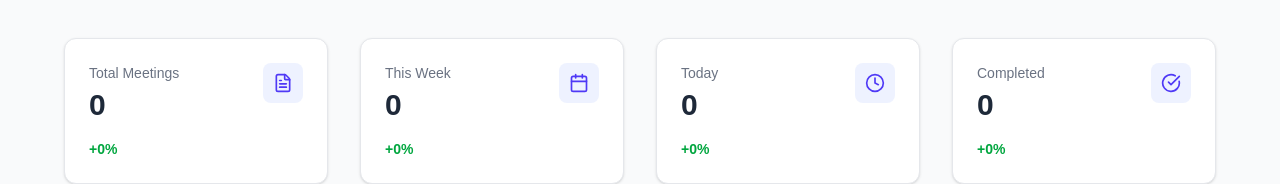
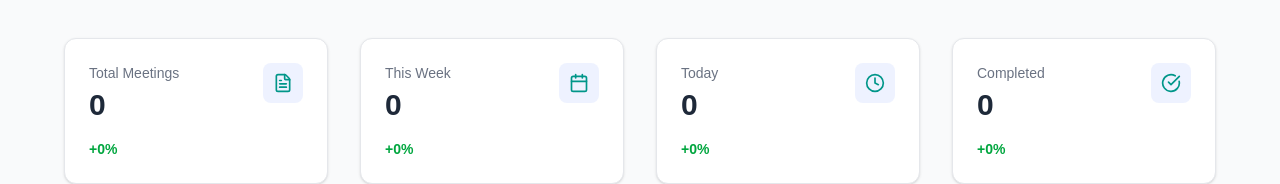
Before and after one commit to Muhammad-Abdullah983/AI-Meating-Recorder, a Next.js app: page /dashboard in a window 1280 px wide. Shown: the part 135-319 px from the top of the page. Built offline with nearby package versions, Linux system fonts and the light colour scheme; no server answers; sample sign-in values are in the browser's storage.

Commit message:
Refactor styles in MeetingDetails and MetricCard components for improved UI consistency

```diff
--- a/src/app/pages/dashboard/details/meeting-details.js
+++ b/src/app/pages/dashboard/details/meeting-details.js
@@ -269,7 +269,7 @@ const MeetingDetailsPage = ({ meetingId }) => {
                                     type="text"
                                     value={tempName}
                                     onChange={(e) => setTempName(e.target.value)}
-                                    className="flex-1 md:text-4xl text-xl font-bold text-gray-900 bg-transparent border-b-2 border-gray-300 focus:outline-none focus:border-teal-600 px-2 py-1"
+                                    className="flex-1 md:text-3xl text-xl font-semibold text-gray-900 bg-transparent border-b-2 border-gray-300 focus:outline-none focus:border-teal-600 px-2 py-1"
                                 />
                                 <div className="flex gap-2 shrink-0">
                                     <button
--- a/src/app/pages/dashboard/stats-card.js
+++ b/src/app/pages/dashboard/stats-card.js
@@ -39,7 +39,7 @@ const MetricCard = ({ icon: Icon, title, value, change, isLoading }) => {
         <div className="
           w-10 h-10 p-2
           bg-indigo-50
-          text-indigo-600
+          text-teal-600
           rounded-lg
           flex items-center justify-center hidden md:flex
         ">
--- a/src/app/pages/history/mettings-history.js
+++ b/src/app/pages/history/mettings-history.js
@@ -271,7 +271,7 @@ const MeetingHistory = () => {
 
             {/* Delete Confirmation Modal */}
             {deleteConfirm && (
-                <div className="fixed inset-0 bg-transparent bg-opacity-50 flex items-center justify-center p-4 z-50 backdrop-blur-sm">
+                <div className="fixed inset-0 bg-transparent bg-opacity-50 flex items-center justify-center p-4 z-50 backdrop-blur-[2px]">
                     <div className="bg-white rounded-lg shadow-xl p-6 max-w-sm">
                         <h3 className="text-lg font-bold text-gray-900 mb-2">
                             {deleteConfirm === 'selected' ? 'Delete Selected Meetings?' : 'Delete Meeting?'}
```
